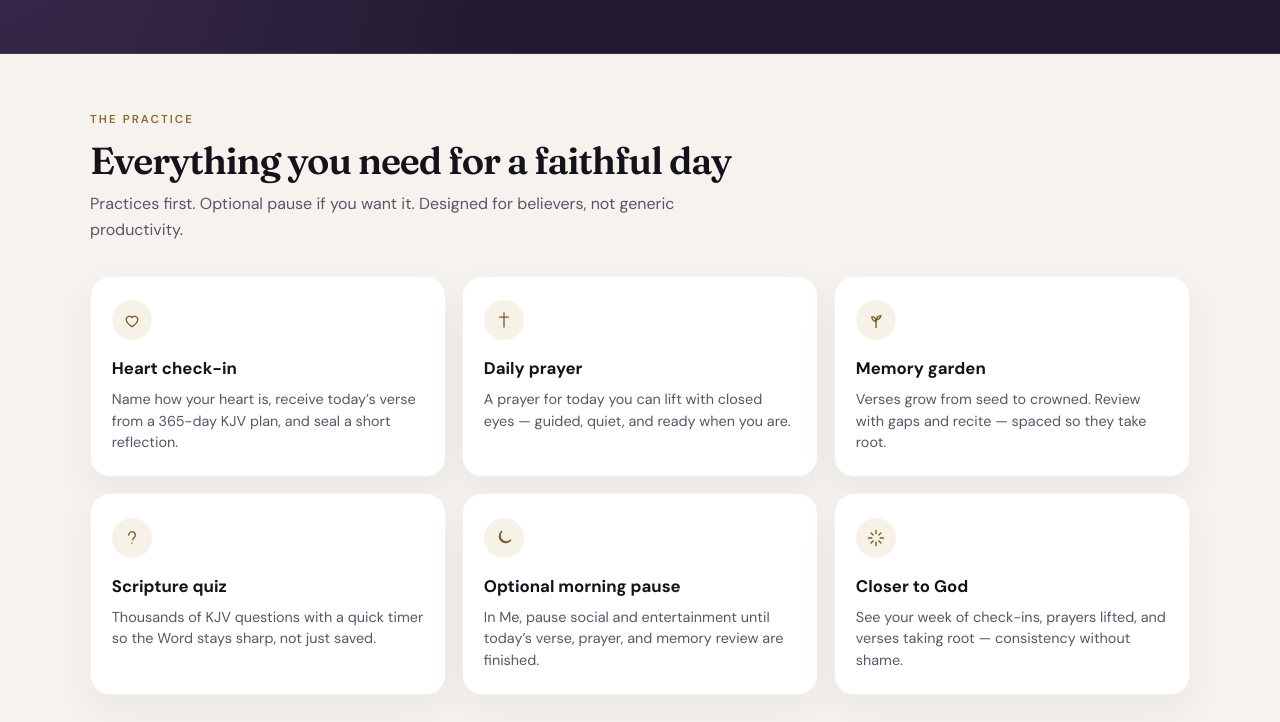
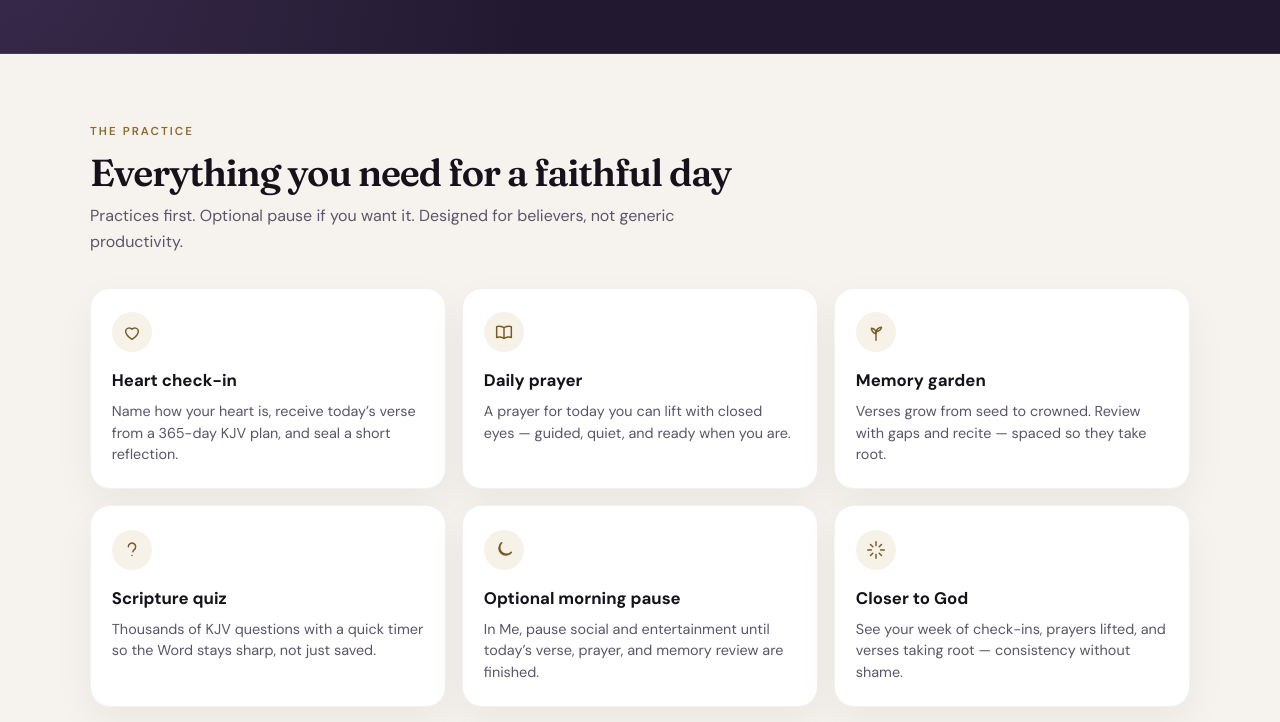
Before and after one commit to bigjermaine/faithking-legal, a plain HTML site: page index.html in a window 1280 px wide. Shown: the part 958-1680 px from the top of the page. Drawn offline with Linux system fonts and the light colour scheme.

Commit message:
Update landing page from faithking docs.

```diff
--- a/index.html
+++ b/index.html
@@ -118,7 +118,7 @@
         </article>
         <article class="feature-card">
           <div class="feature-icon" aria-hidden="true">
-            <svg viewBox="0 0 24 24" fill="none" stroke="currentColor" stroke-width="1.6" stroke-linecap="round" stroke-linejoin="round"><path d="M12 3.5v17"/><path d="M6.5 8.5h11"/></svg>
+            <svg viewBox="0 0 24 24" fill="none" stroke="currentColor" stroke-width="1.6" stroke-linecap="round" stroke-linejoin="round"><path d="M4 6.2c2.3-.9 4.4-.7 8 1 3.6-1.7 5.7-1.9 8-1V18c-2.3-.9-4.4-.7-8 1-3.6-1.7-5.7-1.9-8-1V6.2z"/><path d="M12 7.2v11.6"/></svg>
           </div>
           <h3>Daily prayer</h3>
           <p>A prayer for today you can lift with closed eyes — guided, quiet, and ready when you are.</p>
--- a/landing.css
+++ b/landing.css
@@ -472,7 +472,20 @@ a:focus-visible,
   margin: 0 auto;
 }
 
-.section { padding: 3.5rem 1.25rem; position: relative; z-index: 1; }
+#story,
+#features,
+#how,
+#faq,
+#founder,
+#download {
+  scroll-margin-top: 5.25rem;
+}
+
+.section {
+  padding: 4.25rem 1.25rem;
+  position: relative;
+  z-index: 1;
+}
 
 .section-light {
   background: var(--cream);
@@ -547,7 +560,7 @@ a:focus-visible,
   background: rgba(198, 161, 91, 0.14);
 }
 
-.feature-icon svg { width: 20px; height: 20px; }
+.feature-icon svg { width: 22px; height: 22px; }
 
 .feature-card h3 {
   margin: 0 0 0.4rem;
```
